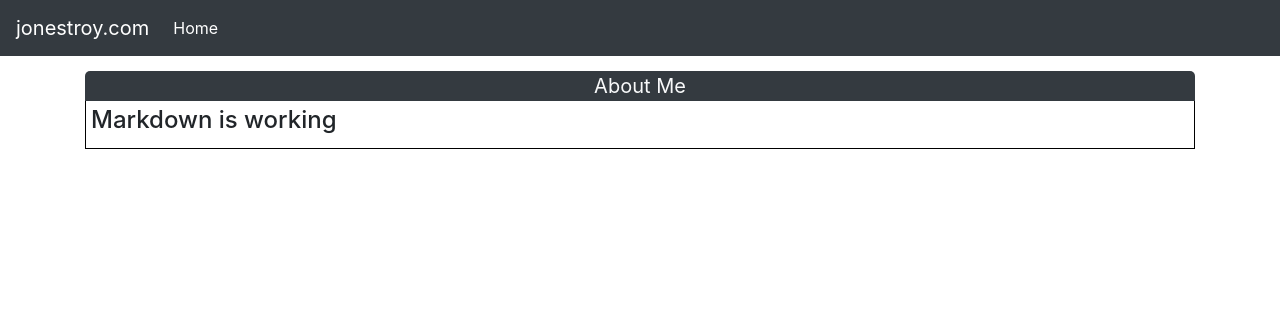
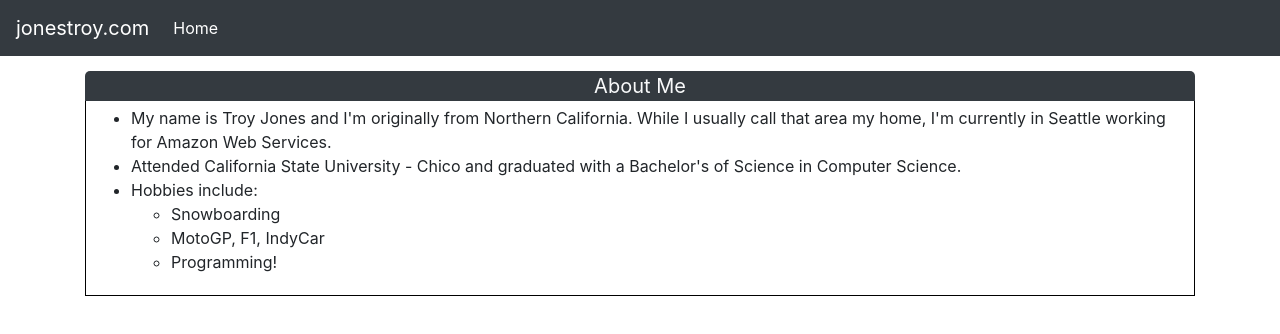
Before and after one commit to sntnmjones/jonestroy.com, a React (Create React App) app in the folder app/: page / in a window 1280 px wide. Shown: the top 334 px of the page. Built offline with nearby package versions, Linux system fonts and the light colour scheme.

Commit message:
About me with md

```diff
--- a/app/src/components/homeComponents/AboutMe.js
+++ b/app/src/components/homeComponents/AboutMe.js
@@ -1,6 +1,8 @@
 import React, { Component } from 'react'
 import Banner from './Banner';
 import Content from './Content'
+import AboutMeMd from '../../markdown/aboutMe.md';
+
 
 class AboutMe extends Component {
     constructor() {
@@ -14,7 +16,7 @@ class AboutMe extends Component {
         return (
             <div>
                 <Banner title='About Me' />
-                <Content content={content}/>
+                <Content AboutMeMd={AboutMeMd}/>
             </div>
         );
     }
--- a/app/src/components/homeComponents/Content.js
+++ b/app/src/components/homeComponents/Content.js
@@ -1,6 +1,5 @@
 import React, { Component } from 'react'
 import ReactMarkdown from 'react-markdown';
-import AboutMeMd from '../../markdown/aboutMe.md';
 
 class Content extends Component {
     constructor() {
@@ -12,7 +11,7 @@ class Content extends Component {
 
     componentWillMount() {
         // Get the contents from the Markdown file and put them in the React state, so we can reference it in render() below.
-        fetch(AboutMeMd).then(res => res.text()).then(text => this.setState({ markdown: text }));
+        fetch(this.props.AboutMeMd).then(res => res.text()).then(text => this.setState({ markdown: text }));
     }
 
     render() {
--- a/app/src/markdown/aboutMe.md
+++ b/app/src/markdown/aboutMe.md
@@ -1 +1,6 @@
-#### Markdown is working
+* My name is Troy Jones and I'm originally from Northern California. While I usually call that area my home, I'm currently in Seattle working for Amazon Web Services.
+* Attended California State University - Chico and graduated with a Bachelor's of Science in Computer Science.
+* Hobbies include:
+  * Snowboarding
+  * MotoGP, F1, IndyCar
+  * Programming!
```
